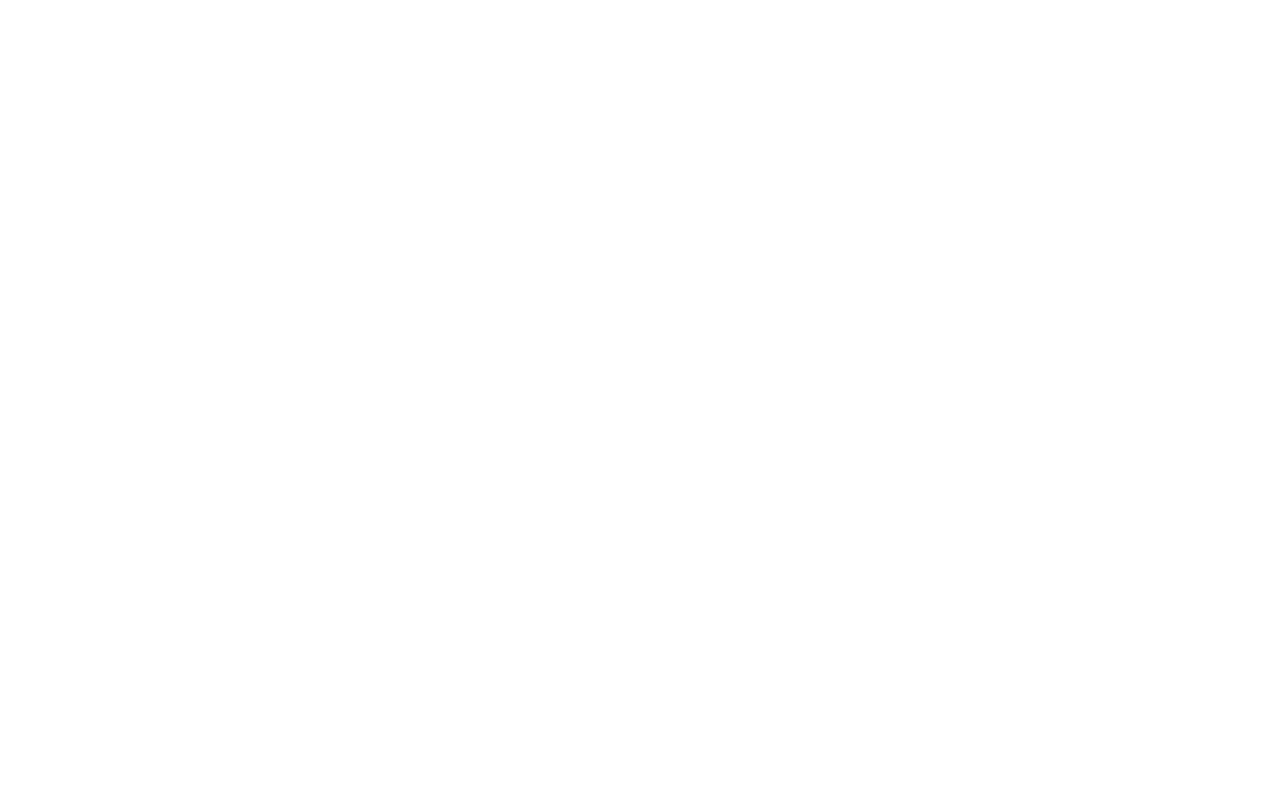
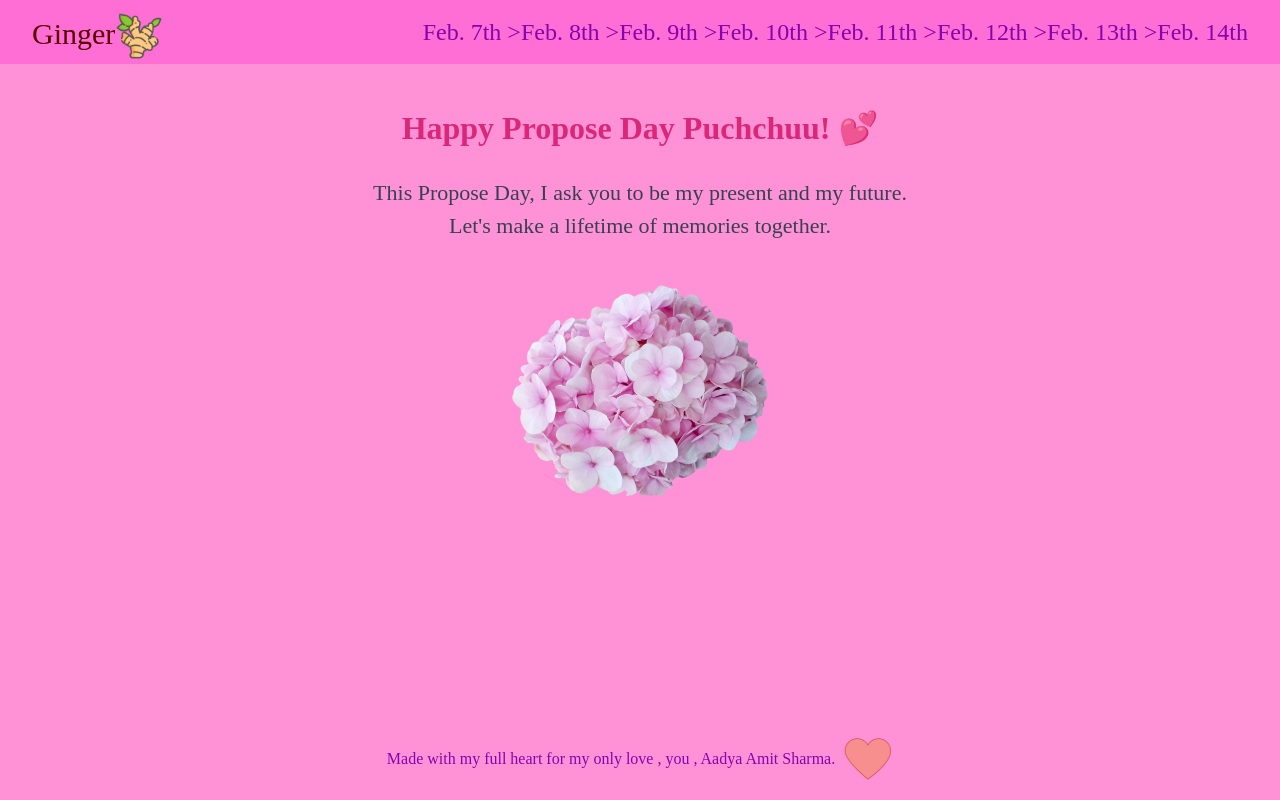
Before and after one commit to Superman-pixel-max/ginger, a React (Create React App) app: page /propose in a window 1280 px wide. Before the commit this address had no page. Built offline with nearby package versions, Linux system fonts and the light colour scheme; a web font is replaced by a local one.

Commit message:
Fixed ESLint errors for production build

```diff
--- a/package.json
+++ b/package.json
@@ -8,6 +8,7 @@
     "@testing-library/react": "^16.3.2",
     "@testing-library/user-event": "^13.5.0",
     "react": "^19.2.3",
+    "react-confetti": "^6.4.0",
     "react-dom": "^19.2.3",
     "react-router-dom": "^7.12.0",
     "react-scripts": "5.0.1",
--- a/src/App.js
+++ b/src/App.js
@@ -2,6 +2,7 @@ import './App.css';
 import Log from "./components/login";
 import Home from "./components/home";
 import Rose from "./components/rose/rose";
+import Propose from "./components/propose/propose";
 import { BrowserRouter, Routes, Route } from "react-router-dom";
 import Lay from "./lay";
 
@@ -14,8 +15,8 @@ function App() {
           <Route path="/" element={<Lay />}>
             <Route index element={<Home />} />
             <Route path="/rose" element={<Rose />} />
-            {/* <Route path="/ride" element={<Ride />} />
-            <Route path="/reg" element={<Reg />} /> */}
+            <Route path="/propose" element={<Propose />} />
+            {/* <Route path="/reg" element={<Reg />} /> */}
 
             {/* <Route path="/prof" element={<Prof />} />
             <Route path="*" element={<NoPage />} /> */}
--- a/src/components/navbar.jsx
+++ b/src/components/navbar.jsx
@@ -21,7 +21,7 @@ function Navbar(){
     ROSE DAY
   </span></Link>
 
-                        <Link to='#' className='hover:text-tertiary group'><li>Feb. 8th {'>'}</li><span className="absolute left-1/2 -translate-x-1/2 mt-2
+                        <Link to='/propose' className='hover:text-tertiary group'><li>Feb. 8th {'>'}</li><span className="absolute left-1/2 -translate-x-1/2 mt-2
                    bg-primary border-2 border-background text-tertiary font-bold text-sm px-2 py-1 rounded
                    opacity-0 group-hover:opacity-100
                    transition duration-300 twinkle">
--- /dev/null
+++ b/src/components/propose/propose.jsx
@@ -0,0 +1,101 @@
+import React, { useState, useEffect } from "react";
+import Confetti from "react-confetti";
+import Hyd from '../../images/hyd.png';
+
+function Propose() {
+  const fullText =
+    "This Propose Day, I ask you to be my present and my future.\nLet's make a lifetime of memories together.";
+
+  const [displayedText, setDisplayedText] = useState("");
+  const [showQuestion, setShowQuestion] = useState(false);
+  const [yesClicked, setYesClicked] = useState(false);
+  const [index, setIndex] = useState(0);
+
+  useEffect(() => {
+    if (index < fullText.length) {
+      const timeout = setTimeout(() => {
+        setDisplayedText((prev) => prev + fullText[index]);
+        setIndex(index + 1);
+      }, 50);
+      return () => clearTimeout(timeout);
+    } else {
+      setTimeout(() => setShowQuestion(true), 800);
+    }
+  }, [index]);
+
+  const handleYes = () => {
+    setYesClicked(true);
+  };
+
+  const handleNo = (e) => {
+    e.target.style.position = "absolute";
+    e.target.style.top = Math.random() * 80 + "%";
+    e.target.style.left = Math.random() * 80 + "%";
+  };
+
+  return (
+    <div className=" twinkle text-center bg-secondary overflow-hidden flex flex-col items-center">
+
+      {yesClicked && <Confetti />}
+
+      <h2 className="mt-10 text-[32px] font-bold text-pink-600">
+        Happy Propose Day Puchchuu! 💕
+      </h2>
+
+      <p className="mt-6 text-[22px] whitespace-pre-line text-gray-700 max-w-xl">
+        {displayedText}
+      </p>
+
+      <img
+        src={Hyd}
+        alt="rose"
+        className="w-64 mt-12 floating-rose"
+      />
+
+      {showQuestion && !yesClicked && (
+        <div className="mt-12">
+          <h3 className="text-2xl font-semibold text-red-500 mb-6">
+            Will You Be Mine Forever? 💍
+          </h3>
+
+          <button
+            onClick={handleYes}
+            className="bg-red-500 text-white px-6 py-2 rounded-full mx-4 hover:scale-110 transition"
+          >
+            Yes ❤️
+          </button>
+
+          <button
+            onMouseEnter={handleNo}
+            className="bg-gray-400 text-white px-6 py-2 rounded-full mx-4 transition"
+          >
+            No 😅
+          </button>
+        </div>
+      )}
+
+      {yesClicked && (
+        <h2 className="mt-10 text-3xl text-pink-600 font-bold animate-bounce">
+          Now You're Mine 😭💖✨
+        </h2>
+      )}
+
+      <style>
+        {`
+          .floating-rose {
+            animation: float 3s ease-in-out infinite;
+          }
+
+          @keyframes float {
+            0% { transform: translateY(0px); }
+            50% { transform: translateY(-20px); }
+            100% { transform: translateY(0px); }
+          }
+        `}
+      </style>
+
+    </div>
+  );
+}
+
+export default Propose;
```
Also changed, not shown: src/images/hyd.png (added), 1 other file (tests, documents, lock files or other folders).
